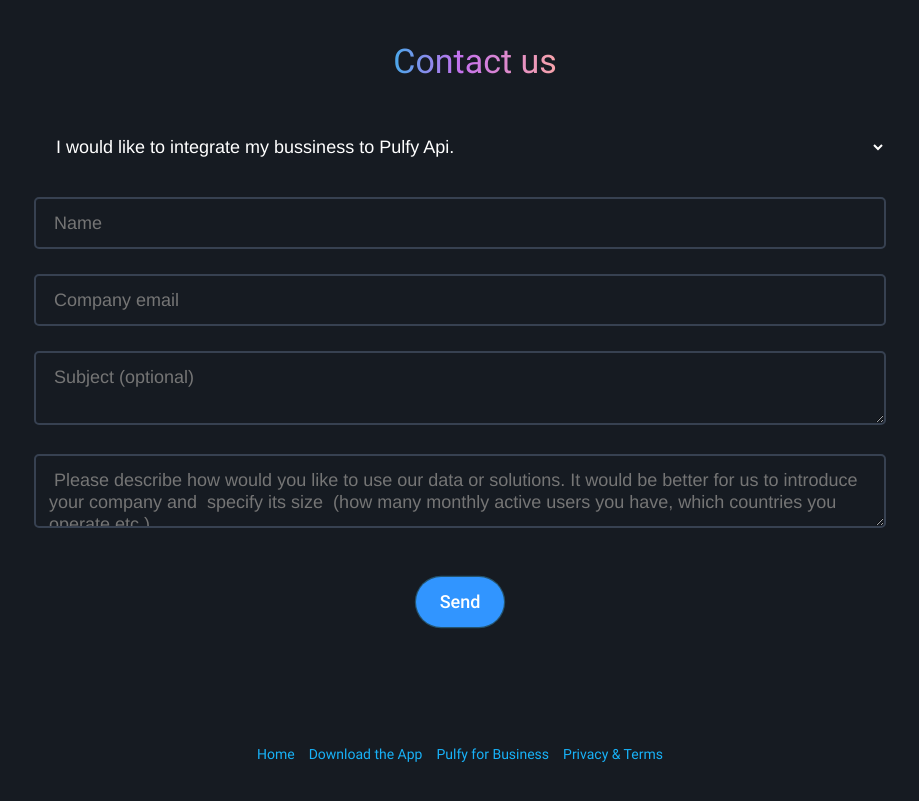
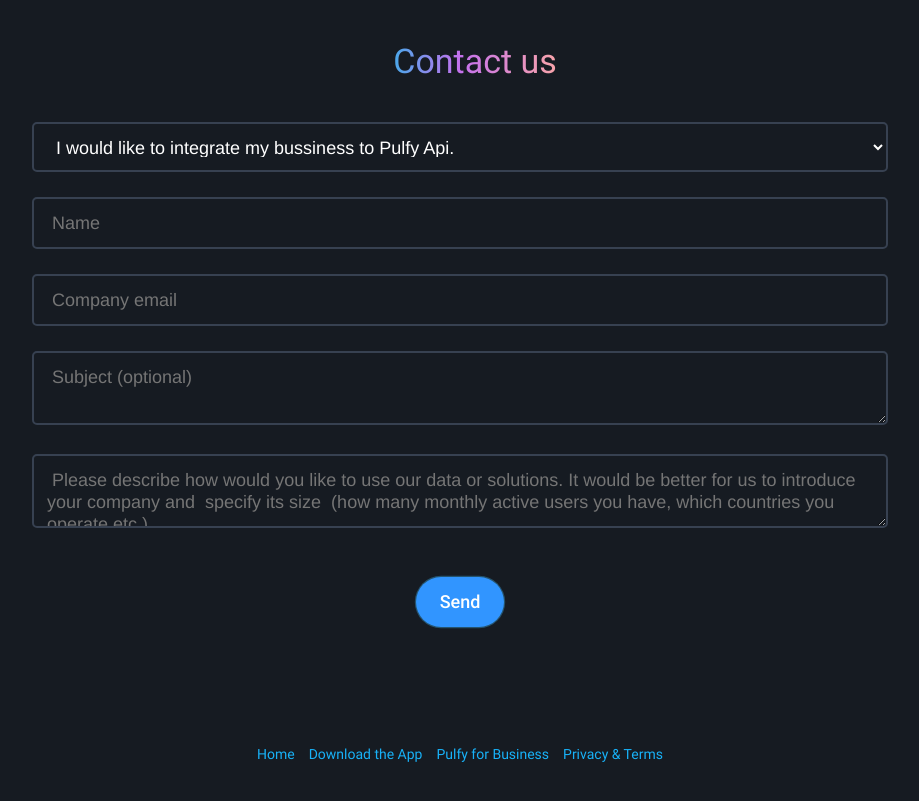
Before and after one commit to solotrip/pulfy-landing, a Gatsby site: page /pulfy-for-business in a window 1280 px wide. Shown: the part 2240-3041 px from the top of the page, without its empty margins (180-1099 px from the left). Built offline with nearby package versions, Linux system fonts and the light colour scheme; Gatsby itself is replaced by a stand-in of ours.

Commit message:
styling fixie

```diff
--- a/src/pages/home.module.scss
+++ b/src/pages/home.module.scss
@@ -866,7 +866,8 @@
   border-radius: 4px;
   height: 50px;
   background-color: $black;
-  border-width: 0px;
+  border-width: 1px;
+  border:2px solid rgb(55, 65, 81);
   text-indent: 5px;
   color:white;
   font-family: Helvetica, Arial, sans-serif;
```
